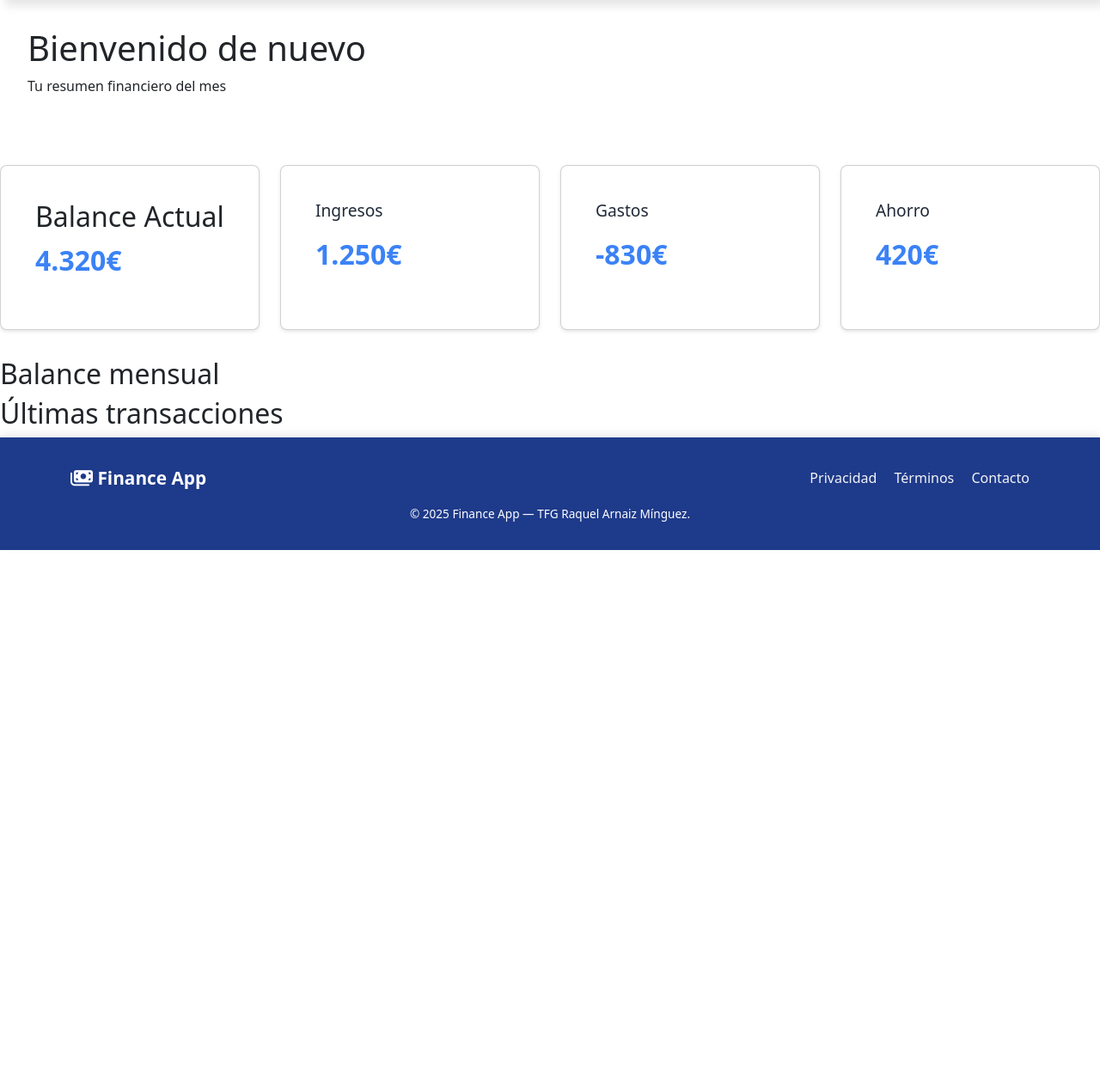
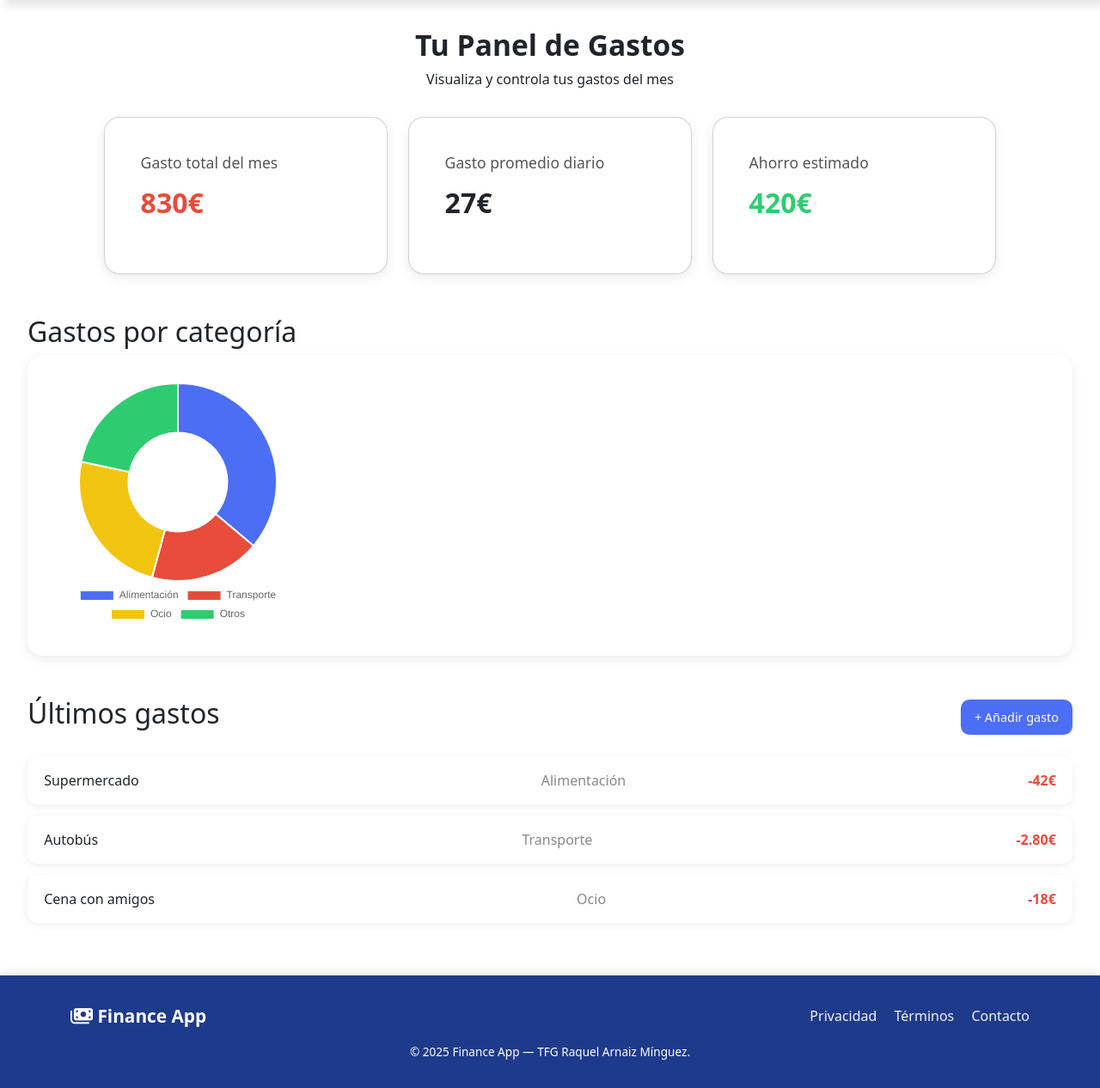
Before and after one commit to raquelz12/TFGFinanceApp, a PHP site: page /app_dashboard.php in a window 1280 px wide. Shown: the part 76-1342 px from the top of the page at 86% size. Before the commit the page ends 716 px from the top, so only its background shows below. Run offline with PHP 8.4, Linux system fonts and the light colour scheme; some libraries are stand-ins or nearby versions.

Commit message:
Dashboard v1.0

```diff
--- a/app_dashboard.php
+++ b/app_dashboard.php
@@ -1,44 +1,59 @@
 <?php include 'includes/header.php'; ?>
+
 <main class="dashboard">
     <section class="dashboard-hero">
-            <h1>Bienvenido de nuevo</h1>
-            <p>Tu resumen financiero del mes</p>
+        <h1>Tu Panel de Gastos</h1>
+        <p>Visualiza y controla tus gastos del mes</p>
     </section>
     <section class="cards-section">
         <div class="card">
             <div class="card-body">
-                    <h2>Balance Actual</h2>
-                    <p class="balance-amount">4.320€</p>
+                <h2>Gasto total del mes</h2>
+                <p class="amount negative">830€</p>
             </div>
         </div>
         <div class="card">
             <div class="card-body">
-                    <h3>Ingresos</h3>
-                    <p class="amount">1.250€</p>
+                <h2>Gasto promedio diario</h2>
+                <p class="amount">27€</p>
             </div>
         </div>
         <div class="card">
             <div class="card-body">
-                    <h3>Gastos</h3>
-                    <p class="amount negative">-830€</p>
-                </div>
-            </div>
-            <div class="card">
-                <div class="card-body">
-                    <h3>Ahorro</h3>
-                    <p class="amount">420€</p>
+                <h2>Ahorro estimado</h2>
+                <p class="amount positive">420€</p>
             </div>
         </div>
     </section>
     <section class="chart-section">
-            <h2>Balance mensual</h2>
+        <h2>Gastos por categoría</h2>
         <div class="chart-card">
+            <canvas id="gastosChart"></canvas>
         </div>
     </section>
     <section class="transactions-section">
-            <h2>Últimas transacciones</h2>
+        <div class="transactions-header">
+            <h2>Últimos gastos</h2>
+            <button class="add-btn">+ Añadir gasto</button>
+        </div>
         <div class="transaction-list">
+            <div class="transaction-item">
+                <span class="t-desc">Supermercado</span>
+                <span class="t-cat">Alimentación</span>
+                <span class="t-amount">-42€</span>
+            </div>
+            <div class="transaction-item">
+                <span class="t-desc">Autobús</span>
+                <span class="t-cat">Transporte</span>
+                <span class="t-amount">-2.80€</span>
+            </div>
+            <div class="transaction-item">
+                <span class="t-desc">Cena con amigos</span>
+                <span class="t-cat">Ocio</span>
+                <span class="t-amount">-18€</span>
+            </div>
         </div>
     </section>
 </main>
+
 <?php include 'includes/footer.php'; ?>
--- a/includes/header.php
+++ b/includes/header.php
@@ -19,6 +19,8 @@
     src="https://kit.fontawesome.com/c7ca284d32.js"
     crossorigin="anonymous">
     </script>
+    <script src="https://cdn.jsdelivr.net/npm/chart.js"></script>
+    <script src="public/js/dashboard.js"></script>
 </head>
 <header>
     <nav class="navbar navbar-expand-lg sticky-top finance-navbar">
--- a/public/css/main.css
+++ b/public/css/main.css
@@ -114,28 +114,101 @@ header .finance-navbar .container-fluid .navbar-collapse {
 }
 
 main .dashboard-hero {
-  padding: 2rem;
+  text-align: center;
+  padding: 2rem 0 1rem;
+}
+main .dashboard-hero h1 {
+  font-size: 2.1rem;
+  font-weight: 700;
+  margin: 0;
+}
+main .dashboard-hero p {
+  margin-top: 0.5rem;
 }
 main .cards-section {
   display: flex;
+  flex-wrap: wrap;
   gap: 1.5rem;
-  margin: 2rem 0;
+  justify-content: center;
+  margin: 0 2rem;
+  padding: 0 2rem;
 }
-main .cards-section .card {
-  padding: 1.5rem;
-  border-radius: 8px;
+main .card {
+  background: #FFFFFF;
+  border-radius: 18px;
+  box-shadow: 0 4px 14px rgba(0, 0, 0, 0.08);
   flex: 1;
-  box-shadow: 0 2px 4px rgba(0, 0, 0, 0.1);
+  max-width: 330px;
+  min-width: 260px;
+  padding: 1.6rem;
 }
-main .cards-section .card h3 {
-  margin-bottom: 1rem;
-  font-size: 1.2rem;
-  color: #1F2937;
+main .card-body h2 {
+  font-size: 1.1rem;
+  color: #555;
 }
-main .cards-section .card p {
+main .amount {
   font-size: 2rem;
+  font-weight: 700;
+  margin-top: 0.8rem;
+}
+main .amount.negative {
+  color: #e74c3c;
+}
+main .amount.positive {
+  color: #2ecc71;
+}
+main .chart-section {
+  margin-top: 3rem;
+  padding: 0 2rem;
+}
+main .chart-card {
+  background: #fff;
+  padding: 2rem;
+  border-radius: 18px;
+  box-shadow: 0 4px 14px rgba(0, 0, 0, 0.08);
+  max-height: 350px;
+}
+main .transactions-section {
+  margin-top: 3rem;
+  padding: 0 2rem 3rem;
+}
+main .transactions-header {
+  display: flex;
+  justify-content: space-between;
+  align-items: center;
+}
+main .add-btn {
+  background: #4c6ef5;
+  color: #fff;
+  border: none;
+  padding: 0.6rem 1rem;
+  border-radius: 10px;
+  cursor: pointer;
+  font-size: 0.9rem;
+  transition: 0.2s;
+}
+main .add-btn:hover {
+  background: #3b5bdb;
+}
+main .transaction-list {
+  margin-top: 1.4rem;
+}
+main .transaction-item {
+  background: #fff;
+  padding: 1rem 1.2rem;
+  border-radius: 12px;
+  display: flex;
+  justify-content: space-between;
+  align-items: center;
+  box-shadow: 0 2px 10px rgba(0, 0, 0, 0.07);
+  margin-bottom: 0.8rem;
+}
+main .t-cat {
+  color: #888;
+}
+main .t-amount {
   font-weight: bold;
-  color: #3B82F6;
+  color: #e74c3c;
 }
 
 body {
--- /dev/null
+++ b/public/js/dashboard.js
@@ -0,0 +1,25 @@
+document.addEventListener("DOMContentLoaded", () => {
+    const ctx = document.getElementById('gastosChart');
+
+    if (!ctx) {
+        console.error("❌ No se encontró el canvas #gastosChart");
+        return;
+    }
+
+    new Chart(ctx, {
+        type: 'doughnut',
+        data: {
+            labels: ['Alimentación', 'Transporte', 'Ocio', 'Otros'],
+            datasets: [{
+                data: [300, 150, 200, 180],
+                backgroundColor: ['#4c6ef5', '#e74c3c', '#f1c40f', '#2ecc71']
+            }]
+        },
+        options: {
+            responsive: true,
+            plugins: {
+                legend: { position: 'bottom' }
+            }
+        }
+    });
+});
--- a/src/scss/pages/_dashboard.scss
+++ b/src/scss/pages/_dashboard.scss
@@ -2,8 +2,118 @@
 
 main {
     .dashboard-hero {
-        background-color: c.$primary-blue;
+        text-align: center;
+        padding: 2rem 0 1rem;
+    }
+
+    .dashboard-hero h1 {
+        font-size: 2.1rem;
+        font-weight: 700;
+        margin: 0;
+    }
+
+    .dashboard-hero p {
+        margin-top: .5rem;
+    }
+
+    .cards-section {
+        display: flex;
+        flex-wrap: wrap;
+        gap: 1.5rem;
+        justify-content: center;
+        margin: 0 2rem;
+        padding: 0 2rem;
+    }
+
+    .card {
+        background: c.$white;
+        border-radius: 18px;
+        box-shadow: 0 4px 14px rgba(0,0,0,0.08);
+        flex: 1;
+        max-width: 330px;
+        min-width: 260px;
+        padding: 1.6rem;
+    }
+
+    .card-body h2 {
+        font-size: 1.1rem;
+        color: #555;
+    }
+
+    .amount {
+        font-size: 2rem;
+        font-weight: 700;
+        margin-top: .8rem;
+    }
+
+    .amount.negative {
+        color: #e74c3c;
+    }
+
+    .amount.positive {
+        color: #2ecc71;
+    }
+
+    .chart-section {
+        margin-top: 3rem;
+        padding: 0 2rem;
+    }
+
+    .chart-card {
+        background: #fff;
         padding: 2rem;
-        border-radius: 8px;
+        border-radius: 18px;
+        box-shadow: 0 4px 14px rgba(0,0,0,0.08);
+        max-height: 350px;
+    }
+
+    .transactions-section {
+        margin-top: 3rem;
+        padding: 0 2rem 3rem;
+    }
+
+    .transactions-header {
+        display: flex;
+        justify-content: space-between;
+        align-items: center;
+    }
+
+    .add-btn {
+        background: #4c6ef5;
+        color: #fff;
+        border: none;
+        padding: .6rem 1rem;
+        border-radius: 10px;
+        cursor: pointer;
+        font-size: .9rem;
+        transition: 0.2s;
+    }
+
+    .add-btn:hover {
+        background: #3b5bdb;
+    }
+
+    .transaction-list {
+        margin-top: 1.4rem;
+    }
+
+    .transaction-item {
+        background: #fff;
+        padding: 1rem 1.2rem;
+        border-radius: 12px;
+        display: flex;
+        justify-content: space-between;
+        align-items: center;
+        box-shadow: 0 2px 10px rgba(0,0,0,0.07);
+        margin-bottom: .8rem;
+    }
+
+    .t-cat {
+        color: #888;
+    }
+
+    .t-amount {
+        font-weight: bold;
+        color: #e74c3c;
     }
 }
```
Also changed, not shown: js/scripts.js (deleted), 1 other file. Lines whose indentation alone changed are shown as unchanged.
